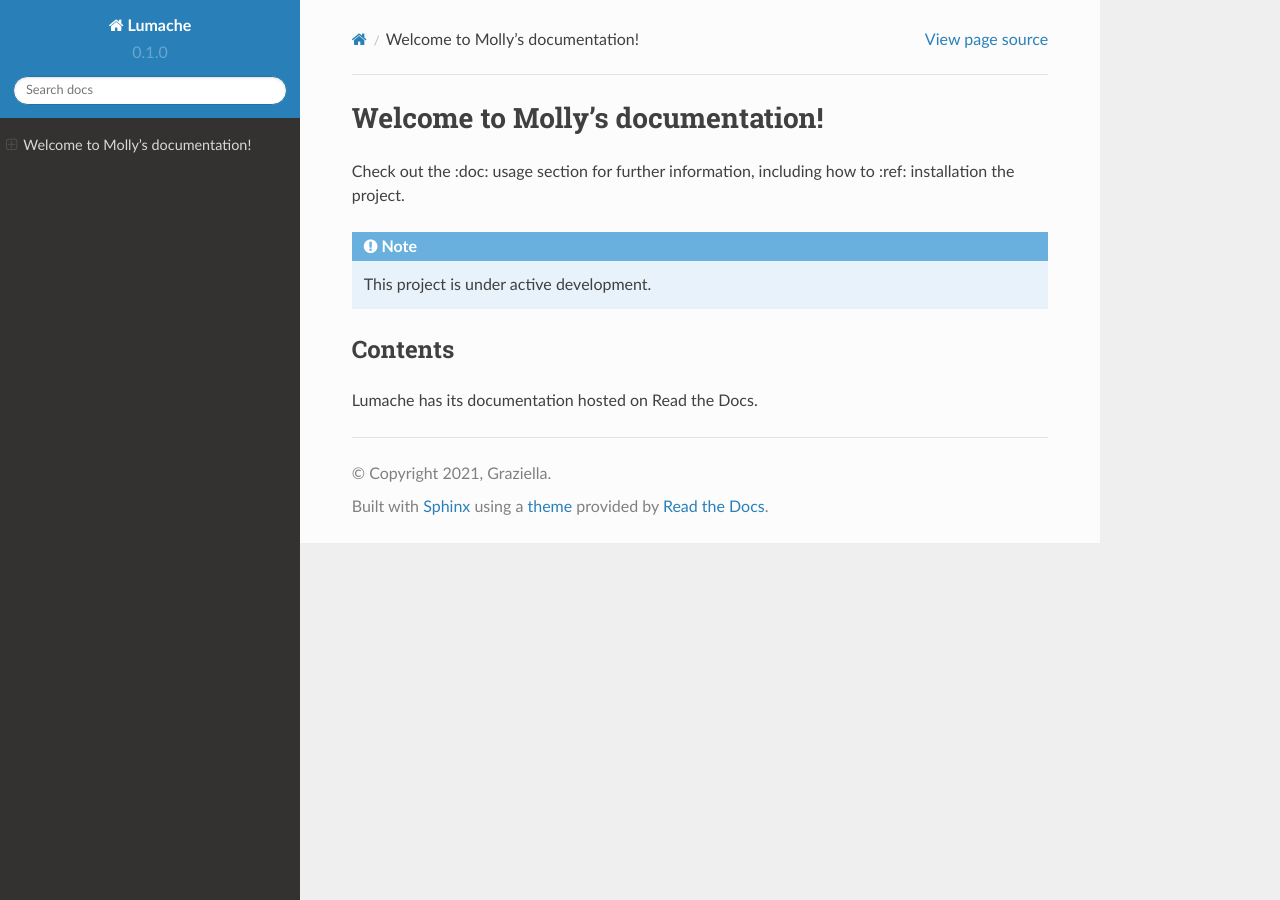
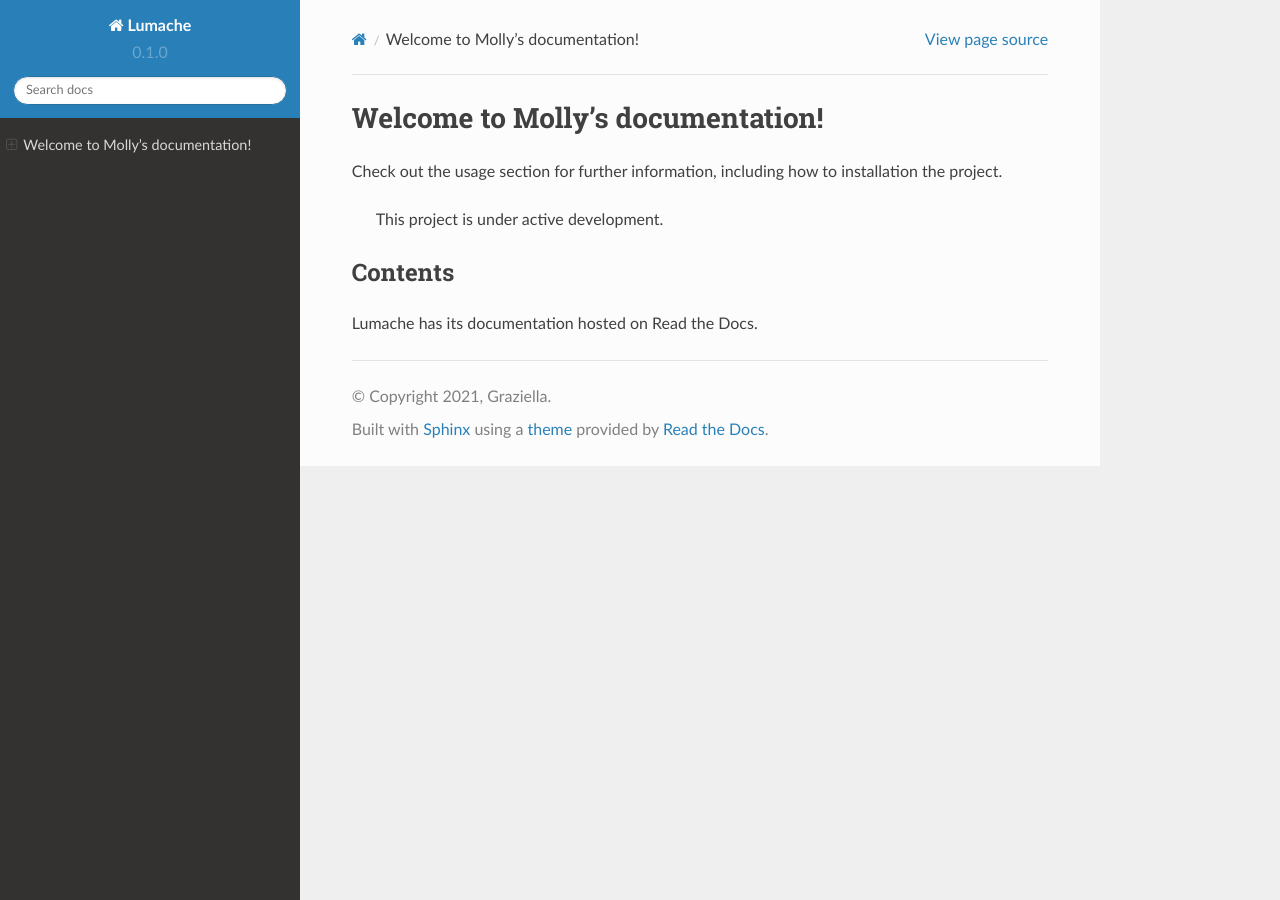
Before and after one commit to mhall4360/ReadTheDocsTutorial, a Sphinx documentation site: the page built from docs/source/index.rst, in a window 1280 px wide. Built offline with Sphinx 7.4.7 and the Read the Docs theme 2.0.0, drawn with Linux system fonts in a browser that asks for light colours; part of the change alters nothing that is shown.

Commit message:
Update index.rst

```diff
--- a/docs/source/index.rst
+++ b/docs/source/index.rst
@@ -3,17 +3,17 @@ Welcome to Molly's documentation!
 
 
 
-Check out the :doc: usage section for further information, including
-how to :ref: installation the project.
+Check out the  usage section for further information, including
+how to  installation the project.
 
-.. note::
+
 
    This project is under active development.
 
 Contents
 --------
 
-.. toctree::
+
 
 
 Lumache has its documentation hosted on Read the Docs.
```
